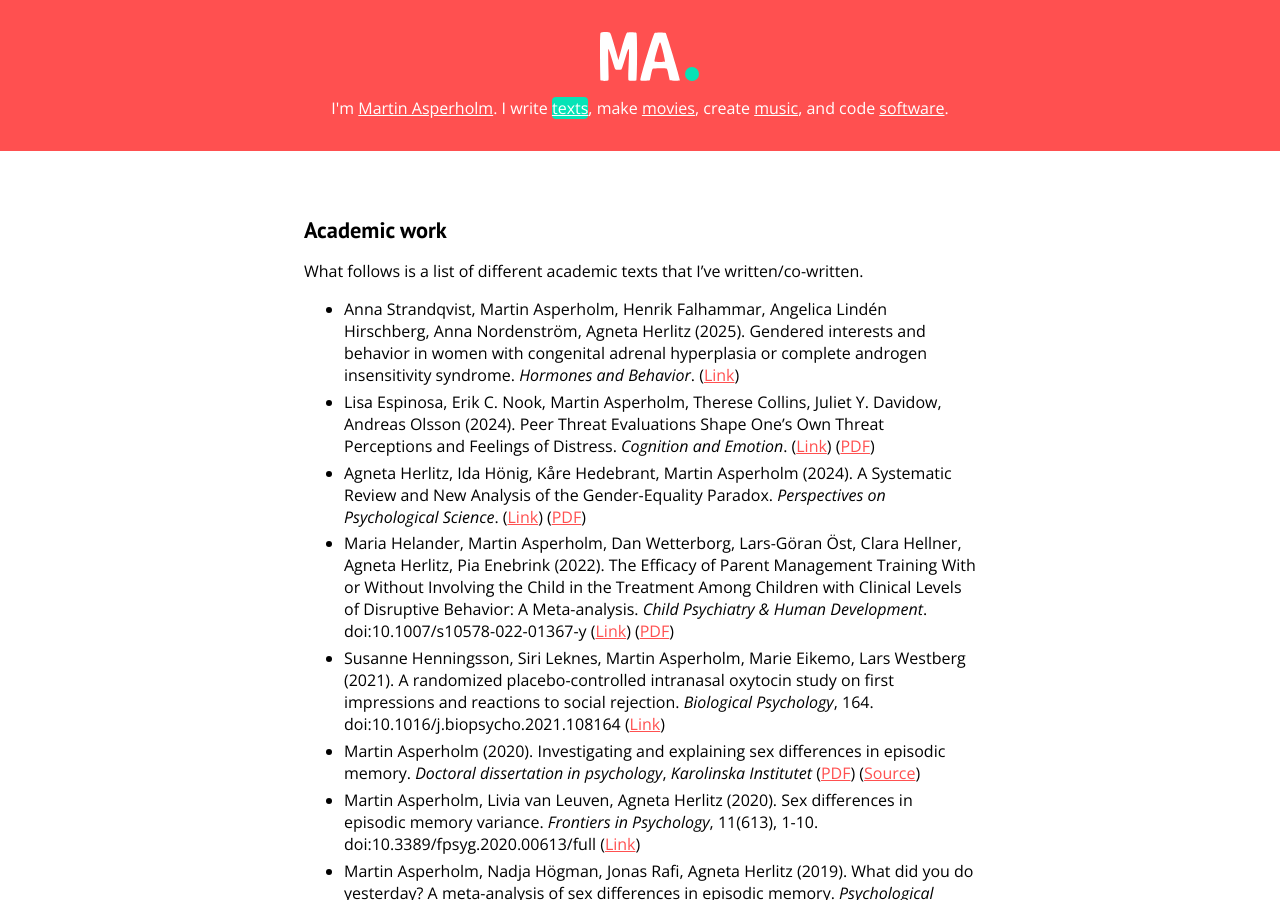
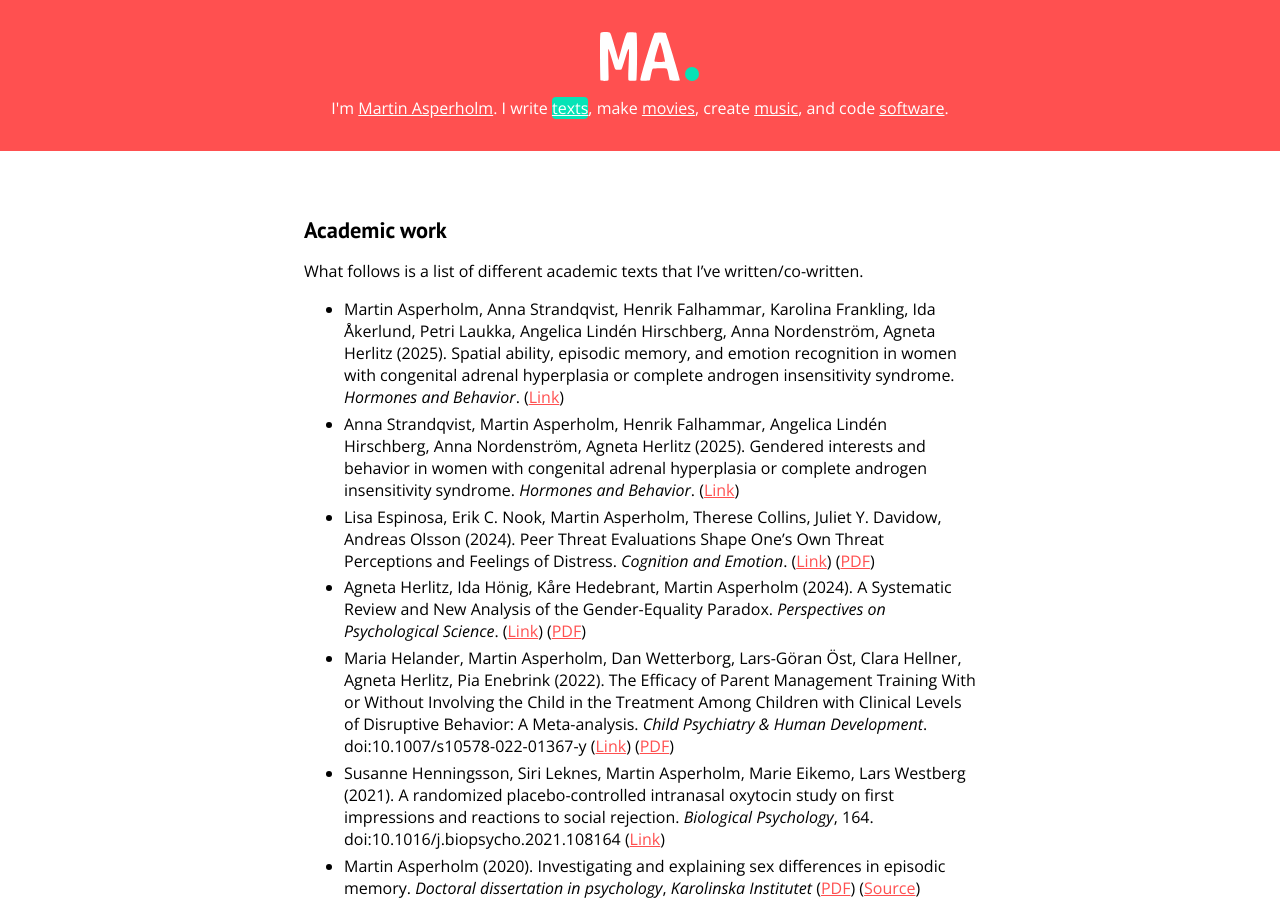
Before and after one commit to Speldosa/Speldosa.github.io, a Jekyll site: the page built from texts/index.md, in a window 1280 px wide and 900 px high. Built offline with Jekyll 4.4.1, drawn with Linux system fonts in a browser that asks for light colours.

Commit message:
Update index.md

```diff
--- a/texts/index.md
+++ b/texts/index.md
@@ -10,6 +10,7 @@ changefreq: monthly
 
 What follows is a list of different academic texts that I've written/co-written.
 
+* Martin Asperholm, Anna Strandqvist, Henrik Falhammar, Karolina Frankling, Ida Åkerlund, Petri Laukka, Angelica Lindén Hirschberg, Anna Nordenström, Agneta Herlitz (2025). Spatial ability, episodic memory, and emotion recognition in women with congenital adrenal hyperplasia or complete androgen insensitivity syndrome. *Hormones and Behavior*. ([Link](https://www.sciencedirect.com/science/article/pii/S0018506X2500073X))
 * Anna Strandqvist, Martin Asperholm, Henrik Falhammar, Angelica Lindén Hirschberg, Anna Nordenström, Agneta Herlitz (2025). Gendered interests and behavior in women with congenital adrenal hyperplasia or complete androgen insensitivity syndrome. *Hormones and Behavior*. ([Link](https://www.sciencedirect.com/science/article/pii/S0018506X25000741))
 * Lisa Espinosa, Erik C. Nook, Martin Asperholm, Therese Collins, Juliet Y. Davidow, Andreas Olsson (2024). Peer Threat Evaluations Shape One’s Own Threat Perceptions and Feelings of Distress. *Cognition and Emotion*. ([Link](https://www.tandfonline.com/doi/full/10.1080/02699931.2024.2417231)) ([PDF](https://www.tandfonline.com/doi/epdf/10.1080/02699931.2024.2417231?needAccess=true))
 * Agneta Herlitz, Ida Hönig, Kåre Hedebrant, Martin Asperholm (2024). A Systematic Review and New Analysis of the Gender-Equality Paradox. *Perspectives on Psychological Science*. ([Link](https://doi.org/10.1177/17456916231202685)) ([PDF](https://journals.sagepub.com/doi/epdf/10.1177/17456916231202685))
```
